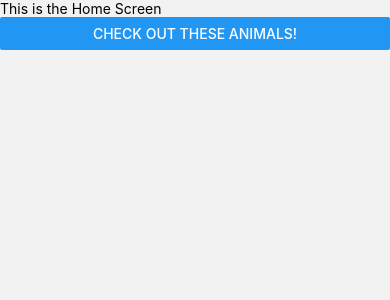
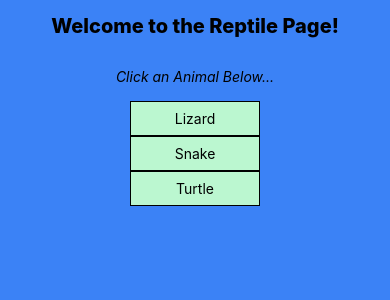
Before and after one commit to sramalho94/TopGroup3-ReactNative, a React Native app: screen /HomeScreen in a window 390 px wide. Shown: the top 300 px of the page. Built offline with nearby package versions, Linux system fonts and the light colour scheme.

Commit message:
updates working reptilian code

```diff
--- a/App.tsx
+++ b/App.tsx
@@ -3,9 +3,13 @@ import { NavigationContainer } from '@react-navigation/native';
 import { createNativeStackNavigator } from '@react-navigation/native-stack';
 import HomeScreen from './screens/HomeScreen';
 import AnimalsScreen from './screens/AnimalsScreen';
-import Navigator from './components/Navigator';
 
-const Stack = createNativeStackNavigator();
+const Stack = createNativeStackNavigator<RootStackParamList>();
+
+export type RootStackParamList = {
+  HomeScreen: {name: string;}
+  AnimalsScreen: {name: string; latin: string; class1: string;}
+}
 
 function App(): JSX.Element {
   return (
@@ -21,11 +25,6 @@ function App(): JSX.Element {
           component={AnimalsScreen}
           options={{ headerShown: false }}
         />
-        <Stack.Screen
-          name="Navigator"
-          component={Navigator}
-          options={{ headerShown: false }}
-        />
       </Stack.Navigator>
     </NavigationContainer>
   );
--- a/components/Animals.js
+++ /dev/null
@@ -1,13 +0,0 @@
-import React from 'react';
-import {View} from 'react-native';
-import ChildComponent from './Home';
-
-const Animals = () => {
-  return (
-    <View>
-      <ChildComponent prop1="cat" prop2="dog" prop3="lizard" />
-    </View>
-  );
-};
-
-export default Animals;
--- a/components/Home.js
+++ /dev/null
@@ -1,14 +0,0 @@
-import React from 'react';
-import {View, Text} from 'react-native';
-
-const Home = props => {
-  return (
-    <View>
-      <Text>{props.prop1}</Text>
-      <Text>{props.prop2}</Text>
-      <Text>{props.prop3}</Text>
-    </View>
-  );
-};
-
-export default Home;
--- a/components/Navigator.tsx
+++ /dev/null
@@ -1,25 +0,0 @@
-import React from 'react';
-import { NavigationContainer } from '@react-navigation/native';
-import { createStackNavigator } from '@react-navigation/stack';
-import HomeScreen from '../screens/HomeScreen';
-import AnimalsScreen from '../screens/AnimalsScreen';
-
-export type RootStackParamList = {
-  Home: undefined;
-  Animals: undefined;
-};
-
-const Stack = createStackNavigator<RootStackParamList>();
-
-const Navigator: React.FC = () => {
-  return (
-    <NavigationContainer>
-      <Stack.Navigator>
-        <Stack.Screen name="Home" component={HomeScreen} />
-        <Stack.Screen name="Animals" component={AnimalsScreen} />
-      </Stack.Navigator>
-    </NavigationContainer>
-  );
-};
-
-export default Navigator;
--- a/package.json
+++ b/package.json
@@ -16,11 +16,12 @@
     "@react-navigation/stack": "^6.3.16",
     "nativewind": "^2.0.11",
     "react": "18.2.0",
-    "react-native": "0.71.8",
+    "react-native": "^0.71.8",
     "react-native-gesture-handler": "^2.10.1",
     "react-native-reanimated": "^3.1.0",
     "react-native-safe-area-context": "^4.5.3",
-    "react-native-screens": "^3.20.0"
+    "react-native-screens": "^3.20.0",
+    "run-ios": "^0.4.0"
   },
   "devDependencies": {
     "@babel/core": "^7.20.0",
--- a/screens/AnimalsScreen.tsx
+++ b/screens/AnimalsScreen.tsx
@@ -1,19 +1,40 @@
 import React from 'react';
-import { View, Text, Button } from 'react-native';
+import { View, Text, TouchableOpacity, SafeAreaView } from 'react-native';
+import { RouteProp } from '@react-navigation/native';
 import { useNavigation } from '@react-navigation/native';
+import { NativeStackNavigationProp } from '@react-navigation/native-stack';
+import { RootStackParamList } from '../App';
 
-const AnimalsScreen: React.FC = () => {
-  const navigation = useNavigation();
+type AnimalsScreenNavigationProp = NativeStackNavigationProp<RootStackParamList, 'AnimalsScreen'>;
 
-  const goBack = () => {
-    navigation.goBack();
-  };
+type AnimalsScreenRouteProp = RouteProp<RootStackParamList, 'AnimalsScreen'>;
 
+type Props = {
+  navigation: AnimalsScreenNavigationProp;
+  route: AnimalsScreenRouteProp;
+};
+
+const AnimalsScreen = ({ route }: Props) => {
+  const navigation = useNavigation<AnimalsScreenNavigationProp>();
+  const { name, latin, class1 } = route.params;
   return (
-    <View>
-      <Text>This is the Animal Screen</Text>
-      <Button title="Go Back" onPress={goBack} />
-    </View>
+    <SafeAreaView className={'bg-blue-500 flex-1'}>
+      <View className={'justify-center'}>
+        <Text className={'flex-row mx-auto justify-center p-3 text-xl text-green-90 font-bold'}>
+          {name} Detail Page
+        </Text>
+        <Text className={'flex-row mx-auto justify-center p-1 text-white'}>Common: {name}</Text>
+        <Text className={'flex-row mx-auto justify-center p-2 text-white'}>Scientific: {latin}</Text>
+        <Text className={'flex-row mx-auto justify-center p-2 text-white'}>Classification: {class1}</Text>
+        <TouchableOpacity className={'p-1 border border-black w-1/5 bg-green-400 flex-row justify-center m-auto'} onPress={() => navigation.goBack()}>
+          <View>
+            <Text className={'text-red-600 font-bold'}>
+              Go Back
+            </Text>
+          </View>
+        </TouchableOpacity>
+      </View>
+    </SafeAreaView>
   );
 };
 
--- a/screens/HomeScreen.tsx
+++ b/screens/HomeScreen.tsx
@@ -1,23 +1,52 @@
 import React from 'react';
-import { View, Text, Button } from 'react-native';
-import { StackNavigationProp } from '@react-navigation/stack';
-import { RootStackParamList } from '../components/Navigator';
+import { View, Text, SafeAreaView, TouchableOpacity } from 'react-native';
+import { RootStackParamList } from '../App';
+import { NativeStackNavigationProp } from '@react-navigation/native-stack';
+import { useNavigation } from '@react-navigation/native';
 
-type HomeScreenProps = {
-  navigation: StackNavigationProp<RootStackParamList, 'Home'>;
-};
+export type NavigationProp = NativeStackNavigationProp<RootStackParamList, 'HomeScreen'>;
 
-const HomeScreen: React.FC<HomeScreenProps> = ({ navigation }) => {
-  const goToAnimalsScreen = () => {
-    navigation.navigate('Animals');
-  };
 
+const HomeScreen = () => {
+  const navigation = useNavigation<NavigationProp>()
   return (
-    <View>
-      <Text>This is the Home Screen</Text>
-      <Button title="Check out these Animals!" onPress={goToAnimalsScreen} />
-    </View>
-  );
-};
+    <SafeAreaView className={'bg-blue-500 flex-1'}>
+      <View className={'flex-row justify-center'}>
+        <Text className={'p-3 text-xl font-extrabold'}>
+          Welcome to the Reptile Page!
+        </Text>
+      </View>
+      <View className={'flex-row justify-center'}>
+        <Text className={'flex-row italic justify-center p-4 text-l'}>
+          Click an Animal Below...
+        </Text>
+      </View>
+      <TouchableOpacity className={'flex-row mx-auto justify-center p-2 border border-black w-1/3 bg-green-200'}onPress={() => navigation.navigate('AnimalsScreen', {
+        name: 'Lizard',
+        latin: 'Lacertilia',
+        class1: 'Scaled Reptile'
+      })
+    }>
+      <Text>Lizard</Text>
+    </TouchableOpacity>
+    <TouchableOpacity className={'flex-row mx-auto justify-center p-2 border border-black w-1/3 bg-green-200'}onPress={() => navigation.navigate('AnimalsScreen', {
+        name: 'Snake',
+        latin: 'Serpentes',
+        class1: 'Ophidia'
+      })
+    }>
+      <Text>Snake</Text>
+    </TouchableOpacity>
+    <TouchableOpacity className={'flex-row mx-auto justify-center p-2 border border-black w-1/3 bg-green-200'}onPress={() => navigation.navigate('AnimalsScreen', {
+        name: 'Turtle',
+        latin: 'Testudines',
+        class1: 'Testudinata'
+      })
+    }>
+      <Text>Turtle</Text>
+    </TouchableOpacity>
+    </SafeAreaView>
+  )
+}
 
-export default HomeScreen;
+export default HomeScreen
```
Also changed, not shown: 2 other files (tests, documents, lock files or other folders).
